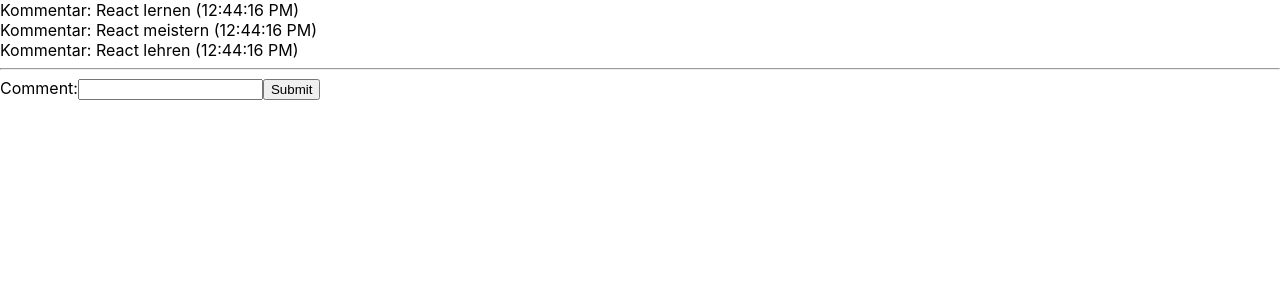
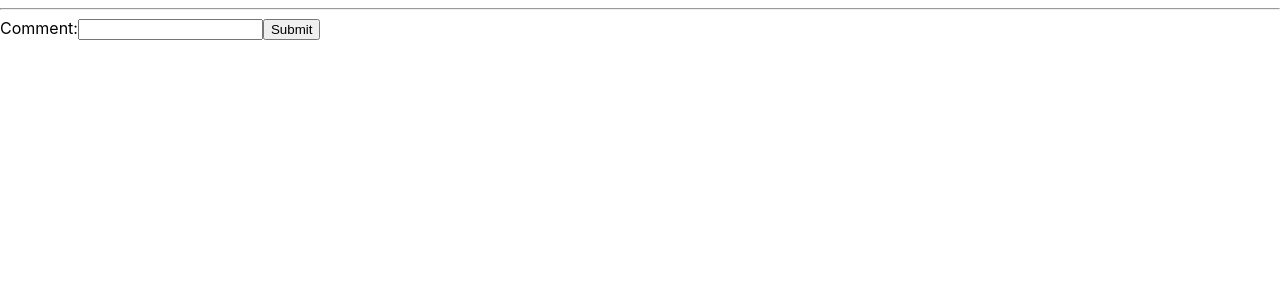
Before and after one commit to SuoraGmbH/react-camp-2022-12, a React (Create React App) app: page / in a window 1280 px wide. Shown: the top 300 px of the page. Built offline with nearby package versions, Linux system fonts and the light colour scheme.

Commit message:
time entry list is now dynamic

```diff
--- a/src/App.tsx
+++ b/src/App.tsx
@@ -7,29 +7,10 @@
 // const welcomeProps: ComponentProps<typeof Welcome> = { city: "some city" };
 
 function App() {
-  const [timeEntries, setTimeEntries] = useState([
-    {
-      id: "dsahuoadsudaosuhhdoaus",
-      comment: "React lernen",
-      start: new Date(),
-      end: new Date(),
-    },
-    {
-      id: "kocxokpxcyopkxycopkcxy",
-      comment: "React meistern",
-      start: new Date(),
-      end: new Date(),
-    },
-    {
-      id: "cp9xyjnbu3",
-      comment: "React lehren",
-      start: new Date(),
-      end: new Date(),
-    },
-  ]);
+  const [timeEntries, setTimeEntries] = useState<TimeEntry[]>([]);
 
   const handleAddTimeEntry = (timeEntry: TimeEntry) => {
-    setTimeEntries([timeEntry]);
+    setTimeEntries([...timeEntries, timeEntry]);
   };
 
   return (
```
